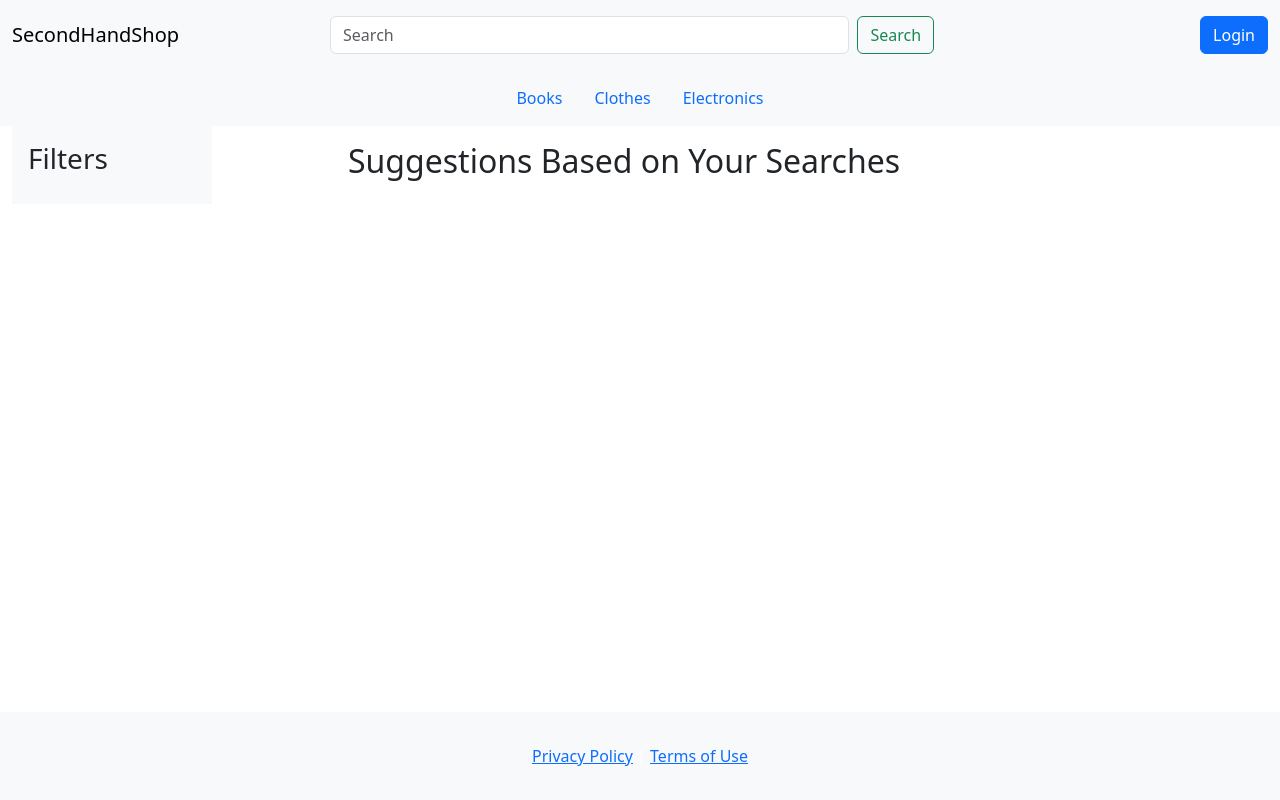
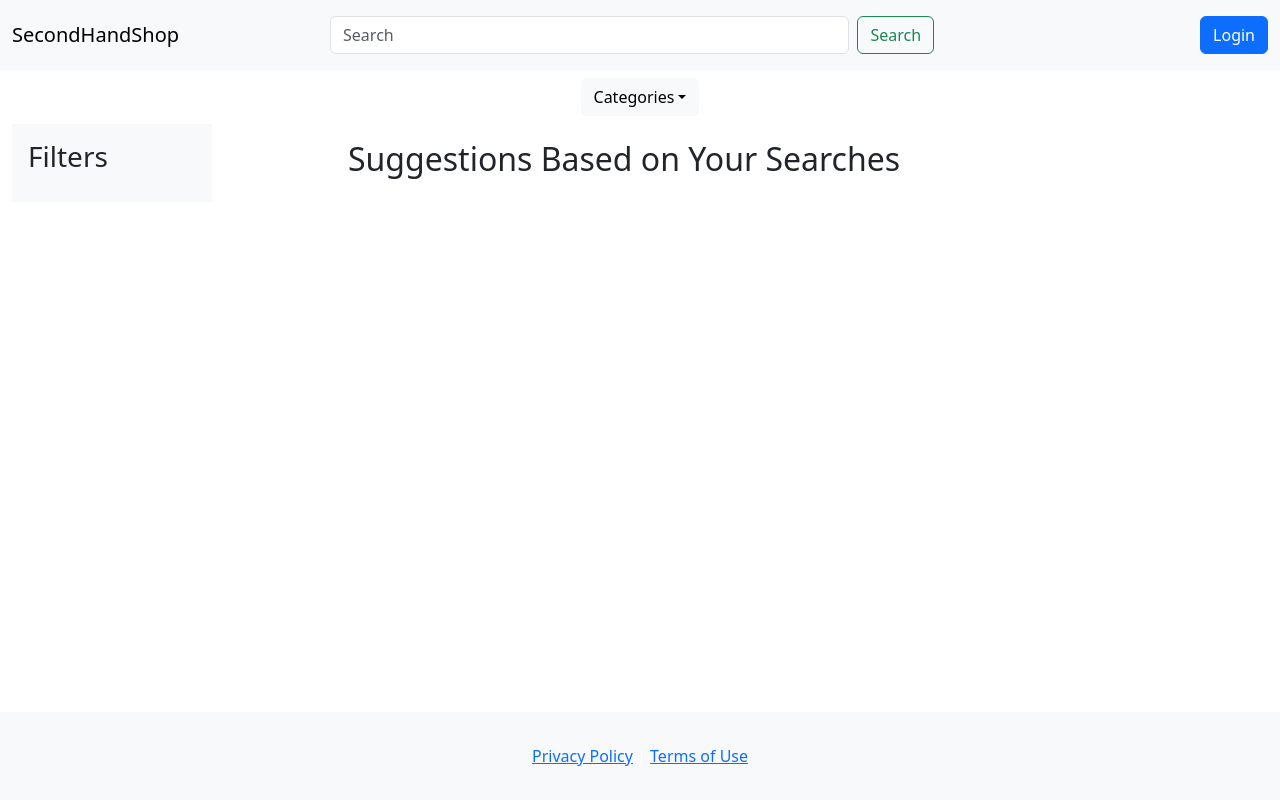
Before and after one commit to IvanPPetrov02/Pazar_FE, a React (Vite) app in the folder Pazar/: page / in a window 1280 px wide. Built offline with nearby package versions, Linux system fonts and the light colour scheme.

Commit message:
save on progress with routing, the routing is understood, will make some more pages and then will connect to the backend

```diff
--- a/Pazar/package.json
+++ b/Pazar/package.json
@@ -13,6 +13,7 @@
     "match-sorter": "^6.3.4",
     "mdb-react-ui-kit": "^7.2.0",
     "react": "^18.2.0",
+    "react-bootstrap": "^2.10.2",
     "react-dom": "^18.2.0",
     "react-router-dom": "^6.22.3",
     "sort-by": "^1.2.0"
--- a/Pazar/src/App.jsx
+++ b/Pazar/src/App.jsx
@@ -1,9 +1,15 @@
+import { createBrowserRouter, RouterProvider } from "react-router-dom";
+import HomePage from "./Pages/HomePage.jsx";
+import { Item } from "./Pages/Item.jsx";
 
+// Define your routes within the App component
+function App() {
+    const router = createBrowserRouter([
+        { path: '/', element: <HomePage /> },
+        { path: '/Items/:itemId', element: <Item /> },
+    ]);
 
-function App() {
-    return (
-        <p>aaaaa</p>
-    );
+    return <RouterProvider router={router} />;
 }
 
 export default App;
--- a/Pazar/src/Components/CategoryMenu.jsx
+++ b/Pazar/src/Components/CategoryMenu.jsx
@@ -1,12 +1,21 @@
-function CategoryMenu() {
+import React from 'react';
+import { Dropdown } from 'react-bootstrap';
+
+const CategoryMenu = () => {
     return (
-        <div className="nav justify-content-center bg-light p-2">
-            <a className="nav-link" href="#">Books</a>
-            <a className="nav-link" href="#">Clothes</a>
-            <a className="nav-link" href="#">Electronics</a>
-            {/* Add more categories as needed */}
-        </div>
+        <Dropdown className="d-flex justify-content-center my-2">
+            <Dropdown.Toggle variant="light" id="dropdown-basic">
+                Categories
+            </Dropdown.Toggle>
+
+            <Dropdown.Menu>
+                <Dropdown.Item href="#books">Books</Dropdown.Item>
+                <Dropdown.Item href="#clothes">Clothes</Dropdown.Item>
+                <Dropdown.Item href="#electronics">Electronics</Dropdown.Item>
+                {/* Add more categories as needed */}
+            </Dropdown.Menu>
+        </Dropdown>
     );
-}
+};
 
 export default CategoryMenu;
--- a/Pazar/src/main.jsx
+++ b/Pazar/src/main.jsx
@@ -1,21 +1,12 @@
-import React from 'react'
-import ReactDOM from 'react-dom/client'
-import './index.css'
+import React from 'react';
+import ReactDOM from 'react-dom/client';
+import './index.css';
 import 'bootstrap/dist/css/bootstrap.min.css';
-import HomePage from "./Pages/HomePage.jsx";
-import {createBrowserRouter, RouterProvider} from "react-router-dom";
-import {Item} from "./Pages/Item.jsx";
+import App from './App';
 
-const router = createBrowserRouter([
-    {path: '/', element: <HomePage/>},
-    {path: '/Items/:itemId', element: <Item/>}
-
-
-
-    ])
-
+// Render the App component, which now includes routing
 ReactDOM.createRoot(document.getElementById('root')).render(
-  <React.StrictMode>
-    <RouterProvider router={router}/>
-  </React.StrictMode>
-)
+    <React.StrictMode>
+        <App />
+    </React.StrictMode>
+);
```
Also changed, not shown: 1 other file (tests, documents, lock files or other folders).
